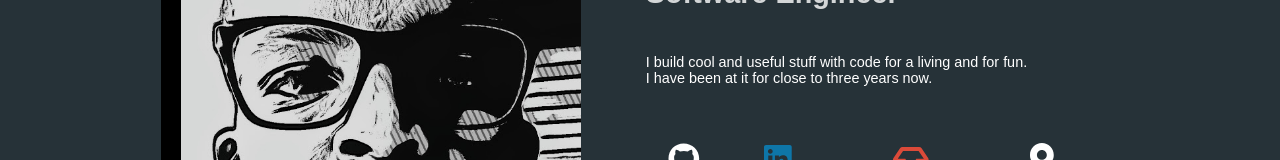
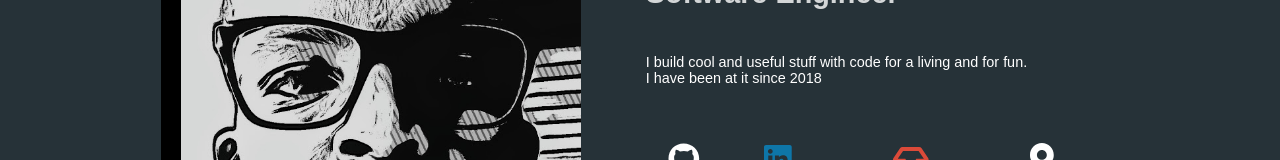
Before and after one commit to dmithamo/dmithamo-v1, a Gatsby site: page / in a window 1280 px wide. Shown: the part 333-493 px from the top of the page. Built offline with nearby package versions, Linux system fonts and the light colour scheme; Gatsby itself is replaced by a stand-in of ours; a web font is replaced by a local one.

Commit message:
future proof index page content

```diff
--- a/src/pages/index.jsx
+++ b/src/pages/index.jsx
@@ -151,7 +151,7 @@ export default function Homepage() {
                   I build cool and useful stuff with code for a living and for
                   fun.
                 </span>
-                <span>I have been at it for close to three years now.</span>
+                <span>I have been at it since 2018</span>
               </p>
 
               <p
```
